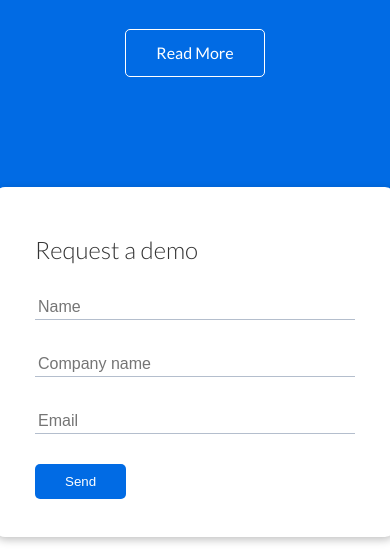
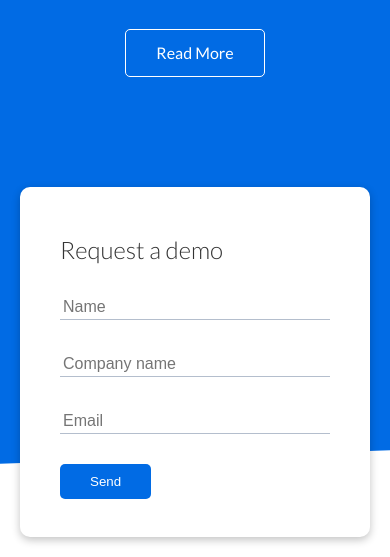
Before and after one commit to Congtrinhh/loruki, a plain HTML site: page index.html in a window 390 px wide. Shown: the part 287-844 px from the top of the page. Drawn offline with nearby package versions, Linux system fonts and the light colour scheme.

Commit message:
modify footer and some mobile responsive stuff

```diff
--- a/css/docs/style.css
+++ b/css/docs/style.css
@@ -196,4 +196,19 @@
         padding-top: 36px;
     }
 
+    .showcase .grid, .stats .grid, .cli .grid, .cloud .grid {
+        padding-left: 10px;
+        padding-right: 10px;
+    }
+
+    .showcase-form {
+        width: unset;
+    max-width: 100%;
 }
+    .footer .grid {
+        grid-template-columns: repeat(2, 1fr);
+    }
+    .footer .social {
+        margin-top: 10px;
+    }
+}
--- a/css/feature/style.css
+++ b/css/feature/style.css
@@ -165,4 +165,21 @@
         padding: 6px 0;
     }
 
+
+    .showcase .grid, .stats .grid, .cli .grid, .cloud .grid {
+        padding-left: 10px;
+        padding-right: 10px;
+    }
+
+    .showcase-form {
+        width: unset;
+    max-width: 100%;
 }
+    .footer .grid {
+        grid-template-columns: repeat(2, 1fr);
+    }
+    .footer .social {
+        margin-top: 10px;
+    }
+
+}
--- a/css/index/style.css
+++ b/css/index/style.css
@@ -233,4 +233,20 @@
         padding: 6px 0;
     }
 
+    .showcase .grid, .stats .grid, .cli .grid, .cloud .grid {
+        padding-left: 10px;
+        padding-right: 10px;
+    }
+
+    .showcase-form {
+        width: unset;
+    max-width: 100%;
 }
+    .footer .grid {
+        grid-template-columns: repeat(2, 1fr);
+    }
+    .footer .social {
+        margin-top: 10px;
+    }
+
+}
```
